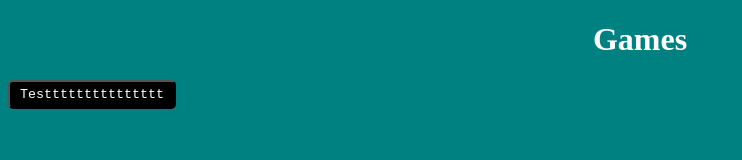
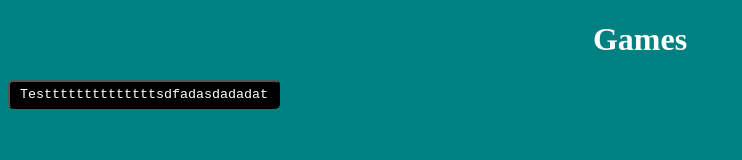
Before and after one commit to wrdyyy/webgannes, a plain HTML site: page index.html in a window 1280 px wide. Shown: the whole page, without its empty margins (0-742 px from the left). Drawn offline with Linux system fonts and the light colour scheme.

Commit message:
changed line 14 for testing " <button>Testtttttttttttttsdfadasdadadat</button> " at index.html

```diff
--- a/index.html
+++ b/index.html
@@ -11,7 +11,7 @@
         <h1>Games</h1>
     </center>
         <a href="games/slope.html">
-        <button>Testtttttttttttttt</button>
+        <button>Testtttttttttttttsdfadasdadadat</button>
     </a>
 </body>
 </html>
```
Also changed, not shown: 1 other file.
